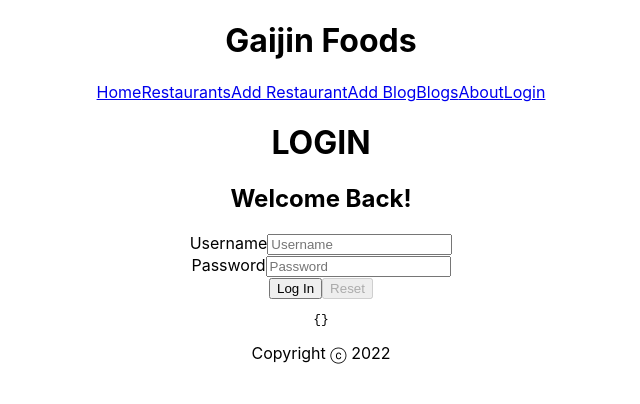
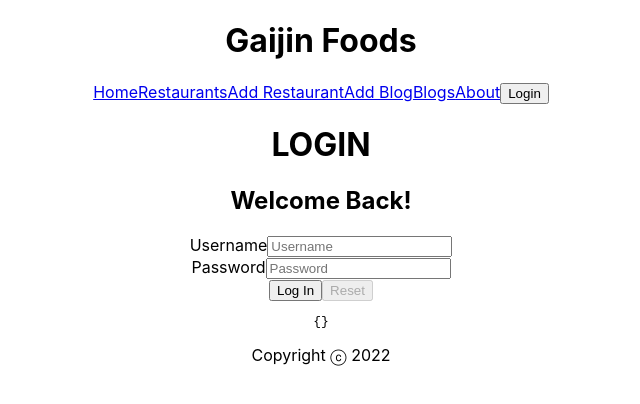
Before and after one commit to AllanSechrist/foreign_foods, a React (Create React App) app in the folder frontend/: page /login in a window 1280 px wide. Shown: the top 404 px of the page, without its empty margins (319-959 px from the left). Built offline with nearby package versions, Linux system fonts and the light colour scheme.

Commit message:
add logout function to remove and reset token in store

```diff
--- a/frontend/src/components/PageRouter.jsx
+++ b/frontend/src/components/PageRouter.jsx
@@ -1,4 +1,6 @@
+import React, {useContext} from 'react'
 import {BrowserRouter as Router, Routes, Route, Link} from 'react-router-dom'
+import { Context } from './helpers/Context'
 import Restaurants from "./pages/Restaurants"
 import Blogs from "./pages/Blogs"
 import Home from "./pages/Home"
@@ -10,11 +12,12 @@ import Login from './pages/Login'
 import Header from "./Header";
 import Footer from "./Footer";
 import injectContext from './helpers/Context'
-import React from 'react'
+
 
 
 
 function PageRouter() {
+    const { store, actions } = useContext(Context);
     return (
         <Router>
             <Header />
@@ -25,7 +28,15 @@ function PageRouter() {
                 <Link to="/new-blog">Add Blog</Link>
                 <Link to="/blog">Blogs</Link>
                 <Link to="/about">About</Link>
-                <Link to="/login">Login</Link>
+                { !store.token ?
+                    <Link to="/login">
+                        <button>Login</button>
+                    </Link>
+                    :
+                    <button onClick={() => actions.logout()}>Logout</button>
+                }
+
+
             </nav>
             <Routes>
                 <Route path="/" element={<Home/>} />
--- a/frontend/src/components/helpers/Context.jsx
+++ b/frontend/src/components/helpers/Context.jsx
@@ -20,7 +20,7 @@ const injectContext = PassedComponent => {
 		);
 
 		useEffect(() => {
-			// state.actions.getMessage(); // <---- calling this function from the flux.js actions
+			state.actions.syncTokenFromSessionStore()
 		}, []);
 
 		// The initial value for the context is not null anymore, but the current state of this component,
--- a/frontend/src/components/helpers/Flux.jsx
+++ b/frontend/src/components/helpers/Flux.jsx
@@ -13,15 +13,26 @@ const getState = ({ getStore, getActions, setStore }) => {
                     "password": password
                 })
                 .then(function (data) {
-                    console.log(data.data.access_token)
-                    sessionStorage.setItem("token", data.data.access_token)
-                    console.log(sessionStorage.getItem("token"))
-                    setStore({ token: data.data.access_token})
+                    const token = data.data.access_token
+                    sessionStorage.setItem("token", token)
+                    setStore({ token: token})
 
                 })
                 .catch(function (error) {
                     console.log(error)
                 })
+            },
+
+            syncTokenFromSessionStore: () => {
+                const token = sessionStorage.getItem("token")
+                if(token && token!=="" && token!==undefined) {
+                    setStore({token: token})
+                }
+            },
+
+            logout: () => {
+                sessionStorage.removeItem("token")
+                setStore({ token: null })
             }
 
 		}
--- a/frontend/src/components/pages/Login.jsx
+++ b/frontend/src/components/pages/Login.jsx
@@ -1,5 +1,6 @@
 import React, { useContext} from 'react'
 import { Context } from '../helpers/Context'
+import { useNavigate } from 'react-router-dom'
 import { Form, Field } from 'react-final-form'
 // import { FORM_ERROR } from 'final-form'
 
@@ -9,9 +10,13 @@ import { Form, Field } from 'react-final-form'
 
 function Login() {
     const { store, actions } = useContext(Context);
+    const navigate = useNavigate()
     const onSubmit = (values) => {
         actions.login(values.username, values.password)
     }
+
+    if(store.token && store.token !== "" && store.token !== undefined) navigate("/")
+
     return (
         <div>
             <h1>LOGIN</h1>
```
